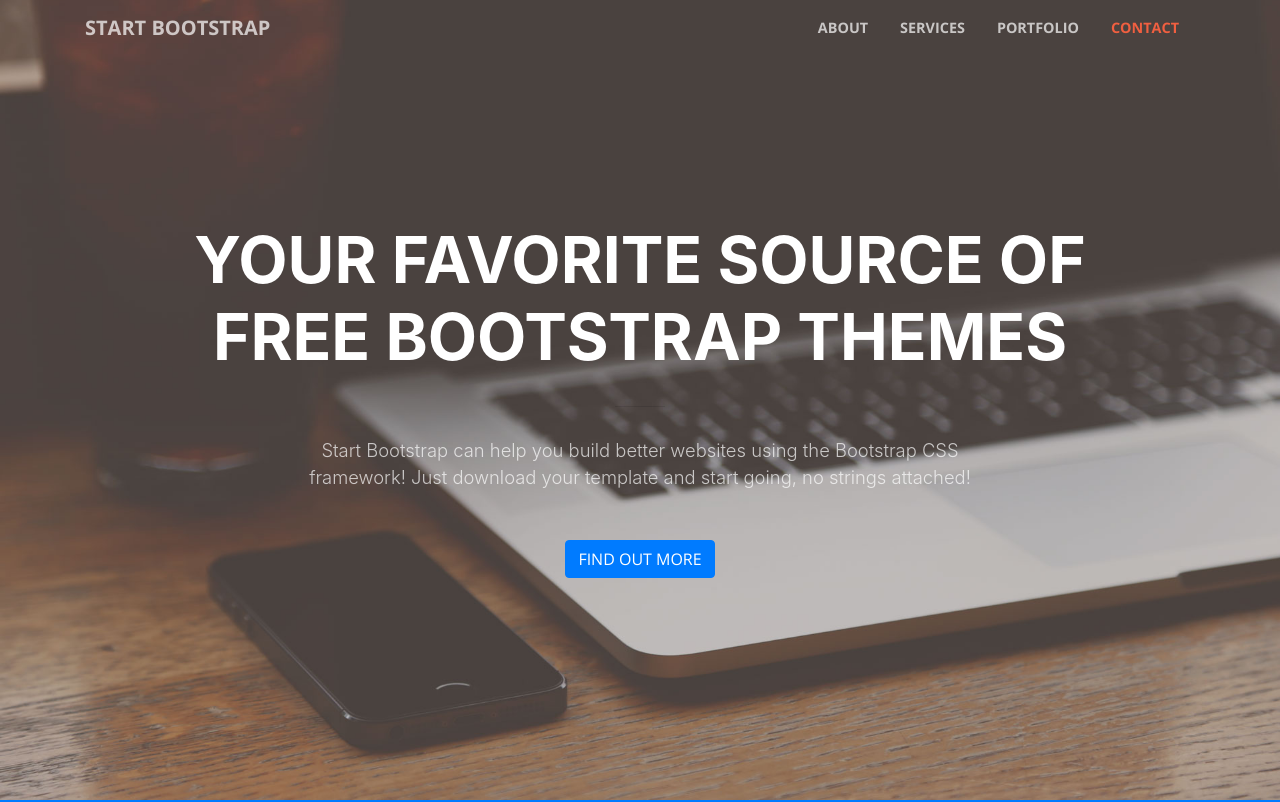
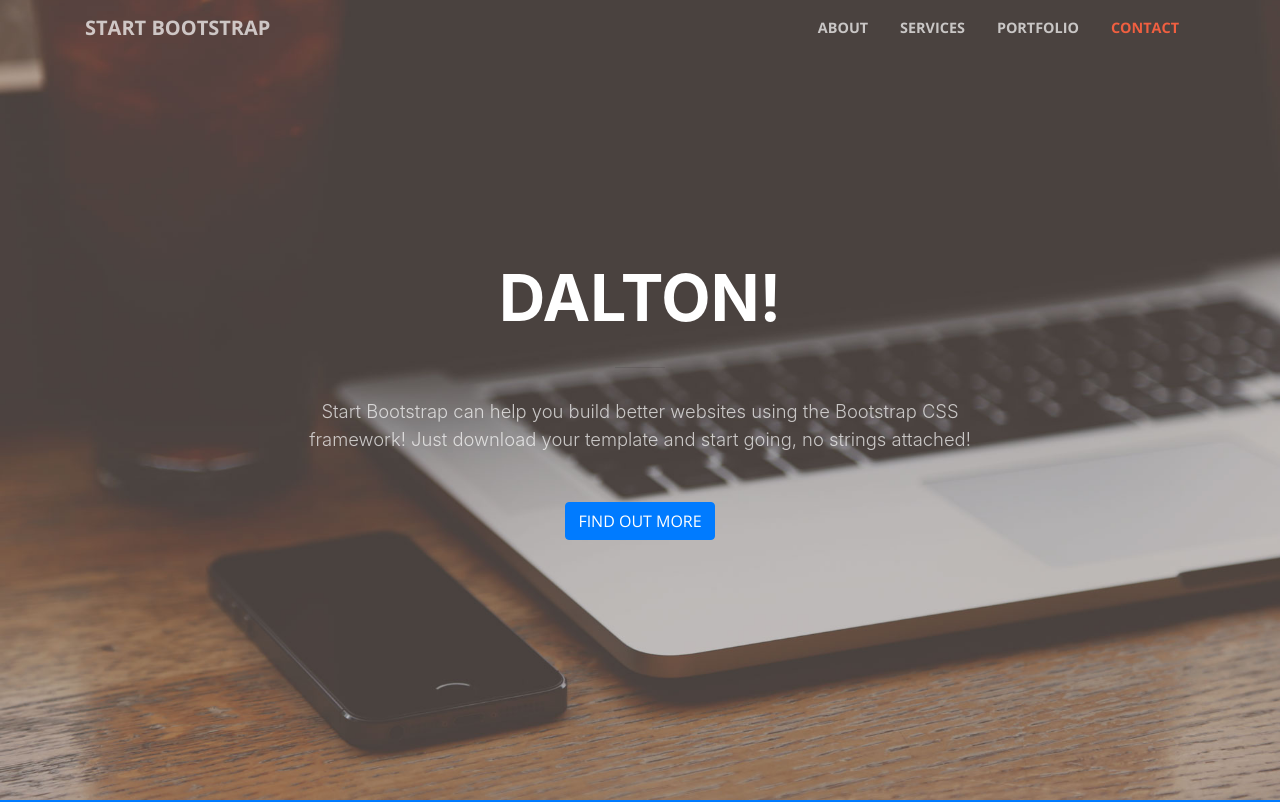
Before and after one commit to daltonbrinkley/daltonbrinkley.github.io, a website with bundled scripts: page index.html in a window 1280 px wide. Shown: the top 802 px of the page. Built offline with nearby package versions, Linux system fonts and the light colour scheme.

Commit message:
Intial Commit

```diff
--- a/index.html
+++ b/index.html
@@ -59,7 +59,7 @@
         <div class="row">
           <div class="col-lg-10 mx-auto">
             <h1 class="text-uppercase">
-              <strong>Your Favorite Source of Free Bootstrap Themes</strong>
+              <strong>Dalton!</strong>
             </h1>
             <hr>
           </div>
```
